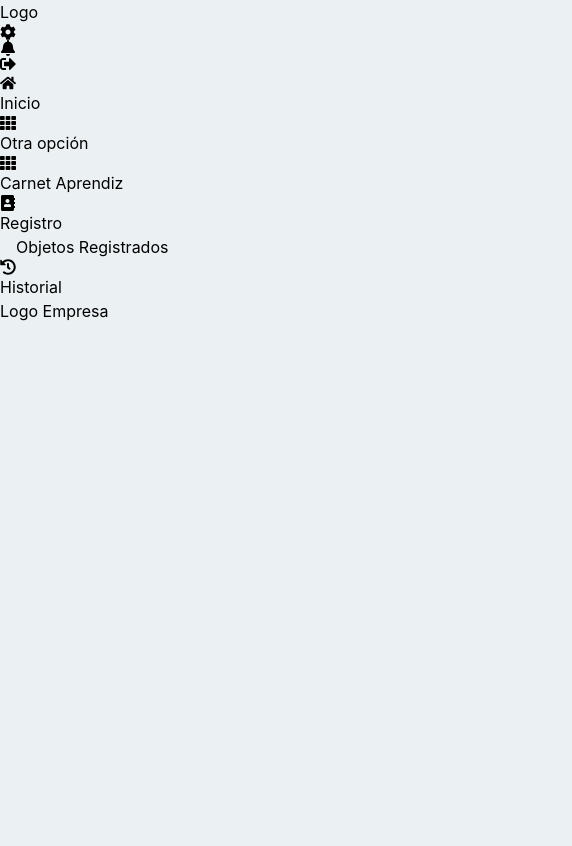
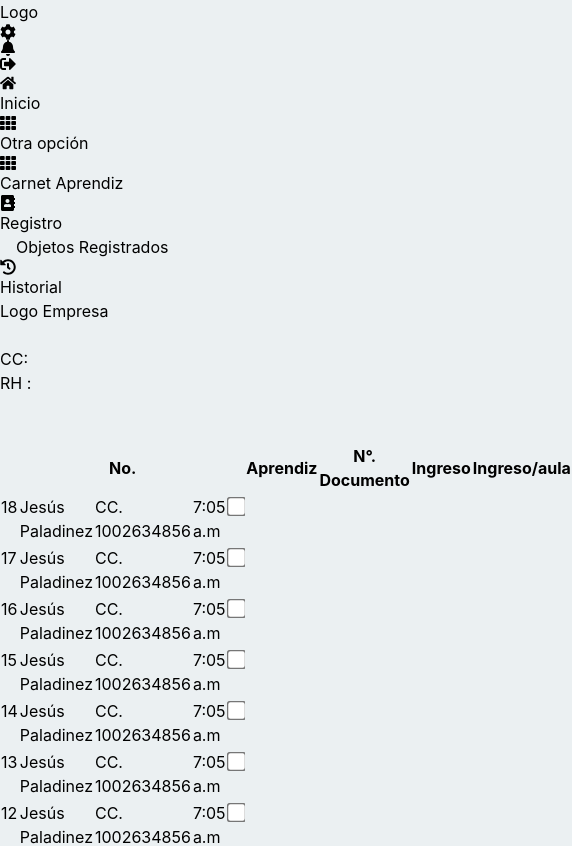
Before and after one commit to Churitos2309/FrontendReconocimientoFacial, a React (Vite) app: page /SelectAprendiz in a window 390 px wide. Shown: the top 846 px of the page, 572 px wide, since content can reach past the window. Built offline with nearby package versions, Linux system fonts and the light colour scheme; some icons are missing.

Commit message:
cambios responsivos

```diff
--- a/src/App.jsx
+++ b/src/App.jsx
@@ -16,6 +16,7 @@ import ReportesAdministrador from "./pages/Administrador/ReportesAdministrador";
 import ReportesInstructor from "./pages/Instructor/ReportesInstructor";
 import RolInstructor from "./pages/Home/Rol_Instructor/RolInstructor"
 import SelectFicha from "./pages/Home/Rol_Instructor/SelectFicha/SelectFicha";
+import SelectAprendiz from "./pages/Home/Rol_Instructor/SelectAprendiz";
 
 
 
@@ -42,6 +43,8 @@ const App = () => {
           <Route path="/reportesAdministrador" element={<ReportesAdministrador />} />
           <Route path="/reportesInstructor" element={<ReportesInstructor />} />
           <Route path="/SelectFicha" element={<SelectFicha/>} />
+          <Route path="/SelectAprendiz" element={<SelectAprendiz/>} />
+
         </Routes>
       </div>
     </div>
--- a/src/Components/Card_Aprendiz/CardAprendiz.jsx
+++ b/src/Components/Card_Aprendiz/CardAprendiz.jsx
@@ -1,40 +1,49 @@
-import React from 'react';
+import React from "react";
 
-const CardAprendiz = ({FotoSena, FotoAprendiz, Rol, Nombres, Apellidos, Cedula, Rh, CodigoBarras, Regional, Sede}) => {        {/* CREO COMPONENTE  CardAprendiz.jsx  */}
+const CardAprendiz = ({
+  FotoSena,
+  FotoAprendiz,
+  Rol,
+  Nombres,
+  Apellidos,
+  Cedula,
+  Rh,
+  CodigoBarras,
+  Regional,
+  Sede,
+}) => {
+  {
+    /* CREO COMPONENTE  CardAprendiz.jsx  */
+  }
   return (
+    <div className=" ">
+      <div className="flex gap-2 w-96 p-0.5">
+        <img className="w-28 h-28 " src={FotoSena} alt="" />
 
-        <div className=' '>
-            <div className='flex gap-2 w-96 p-0.5'>
-                <img className='w-28 h-28 ' src={FotoSena} alt="" />
+        <img className="h-52  ml-2  rounded-md" src={FotoAprendiz} alt="" />
 
-                <img className='h-52  ml-2  rounded-md' src={FotoAprendiz} alt="" />
-
-                <p className=' font-bold text-2xl transform -rotate-90  pt-48 ml-48 mt-6 fixed'>{Rol}</p>
-
+        <p className=" font-bold text-2xl transform -rotate-90  pt-48 ml-48 mt-6 fixed">
+          {Rol}
+        </p>
       </div>
 
       <h1 className="border-b-4 border-orange-500 "> </h1>
 
       <div>
         <br />
-                <h2 className='text-orange-600 font-bold text-2xl'>{Nombres}</h2>
-                <h2 className='text-orange-600 font-bold text-2xl'>{Apellidos}</h2>
-                <h3 className='font-bold'>CC: {Cedula}</h3>
-                <h3 className='font-bold'>RH : {Rh}</h3>
-                <img className='h-8 w-48 rounded-md' src={CodigoBarras} alt="" />
+        <h2 className="text-orange-600 font-bold text-2xl">{Nombres}</h2>
+        <h2 className="text-orange-600 font-bold text-2xl">{Apellidos}</h2>
+        <h3 className="font-bold">CC: {Cedula}</h3>
+        <h3 className="font-bold">RH : {Rh}</h3>
+        <img className="h-8 w-48 rounded-md" src={CodigoBarras} alt="" />
         <br />
         <h1 className="border-b-4 border-orange-500 w-8"> </h1>
         <br />
-
       </div>
-                <h4 className='font-bold'>{Regional}</h4>
-                <h4 className='text-orange-600 font-bold'>{Sede}</h4>
-
-
-
+      <h4 className="font-bold">{Regional}</h4>
+      <h4 className="text-orange-600 font-bold">{Sede}</h4>
     </div>
   );
-}
-
+};
 
 export default CardAprendiz;
--- /dev/null
+++ b/src/pages/Home/Rol_Instructor/SelectAprendiz.jsx
@@ -0,0 +1,20 @@
+import React from "react";
+import CardAprendiz from "../../../Components/Card_Aprendiz/CardAprendiz";
+import TablaAprendiz from "./SelectFicha/TablaAprendiz";
+
+const SelectAprendiz = () => {
+  return (
+    <div>
+      <div className="flex ">
+        <div>
+          <CardAprendiz></CardAprendiz>
+        </div>
+        <div>
+          <TablaAprendiz></TablaAprendiz>
+        </div>
+      </div>
+    </div>
+  );
+};
+
+export default SelectAprendiz;
--- a/src/pages/Home/Rol_Instructor/SelectFicha/TablaAprendiz.jsx
+++ b/src/pages/Home/Rol_Instructor/SelectFicha/TablaAprendiz.jsx
@@ -1,5 +1,6 @@
 import React from "react";
 import "../FichasInstructor/FichasIntructor";
+import { Link } from "react-router-dom";
 const TablaAprendiz = () => {
   return (
     <div className="w-full ">
@@ -12,7 +13,10 @@ const TablaAprendiz = () => {
             <th scope="col" className="px-1 mx-5 py-3 inline-block sm:ml-12">
               Aprendiz
             </th>
-            <th scope="col" className="px-1 ml-32 py-3 inline-block sm:ml-15 sm:mr-0">
+            <th
+              scope="col"
+              className="px-1 ml-32 py-3 inline-block sm:ml-15 sm:mr-0"
+            >
               N°. Documento
             </th>
             <th scope="col" className="px-1 ml-6 py-3 inline-block sm:ml-7">
@@ -32,15 +36,17 @@ const TablaAprendiz = () => {
             >
               18
             </td>
+            <Link to={"/SelectAprendiz"}>
               <td
                 scope="row"
-              className=" px-6 py-4 font-medium text-gray-700 whitespace-nowrap light:text-white text-left"
+                className=" hover:underline px-6 py-4 font-medium text-gray-700 whitespace-nowrap light:text-white text-left"
               >
                 Jesús Paladinez
               </td>
+            </Link>
             <td
               scope="row"
-              className="px-6 py-4 font-medium text-gray-700 whitespace-nowrap light:text-white text-left"
+              className="px-6  py-4 font-medium text-gray-700 whitespace-nowrap light:text-white text-left"
             >
               CC. 1002634856
             </td>
@@ -66,12 +72,14 @@ const TablaAprendiz = () => {
             >
               17
             </td>
+            <Link to={"/SelectAprendiz"}>
               <td
                 scope="row"
-              className=" px-6 py-4 font-medium text-gray-700 whitespace-nowrap light:text-white text-left"
+                className="hover:underline px-6 py-4 font-medium text-gray-700 whitespace-nowrap light:text-white text-left"
               >
                 Jesús Paladinez
               </td>
+            </Link>
             <td
               scope="row"
               className="px-6 py-4 font-medium text-gray-700 whitespace-nowrap light:text-white text-left"
@@ -555,7 +563,7 @@ const TablaAprendiz = () => {
               6:54 a.m
             </td>
             <td className="px-4 text-center custom-checkbox">
-              <input type="checkbox"/>
+              <input type="checkbox" />
             </td>
           </tr>
         </div>
--- a/src/pages/RegisterPage.jsx
+++ b/src/pages/RegisterPage.jsx
@@ -30,7 +30,7 @@ function RegisterPage() {
        <button className="w-full px-10 py-2 bg-blue-600 text-white rounded-md hover:bg-blue-500 hover:drop-shadow-md duration-300 ease-in" type="submit">
          Ingresar
        </button>
-       <p className="text-right">¿Ya tienes una cuenta? <Link className="text-blue-600 text-sm font-light hover:underline" to='/register'>Entra Aqui!</Link></p>
+       <p className="text-right">¿Ya tienes una cuenta? <Link className="text-blue-600 text-sm font-light hover:underline" to='/login'>Entra Aqui!</Link></p>
      </form>
    </div>
  );
```
Also changed, not shown: src/pages/Home/Rol_Instructor/FichasInstructor/FichasInstructor.css (line endings or trailing spaces). Lines whose indentation alone changed are shown as unchanged.
